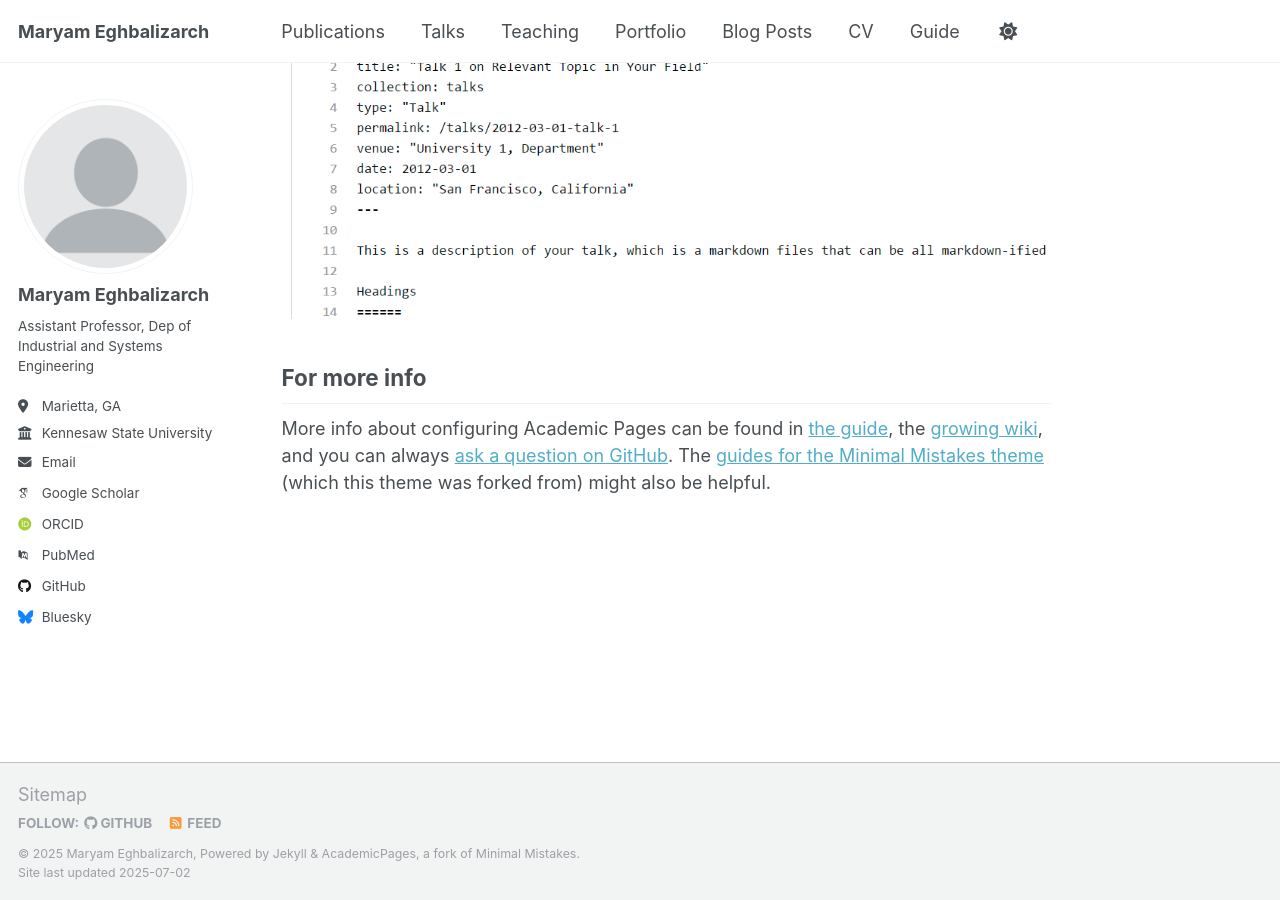
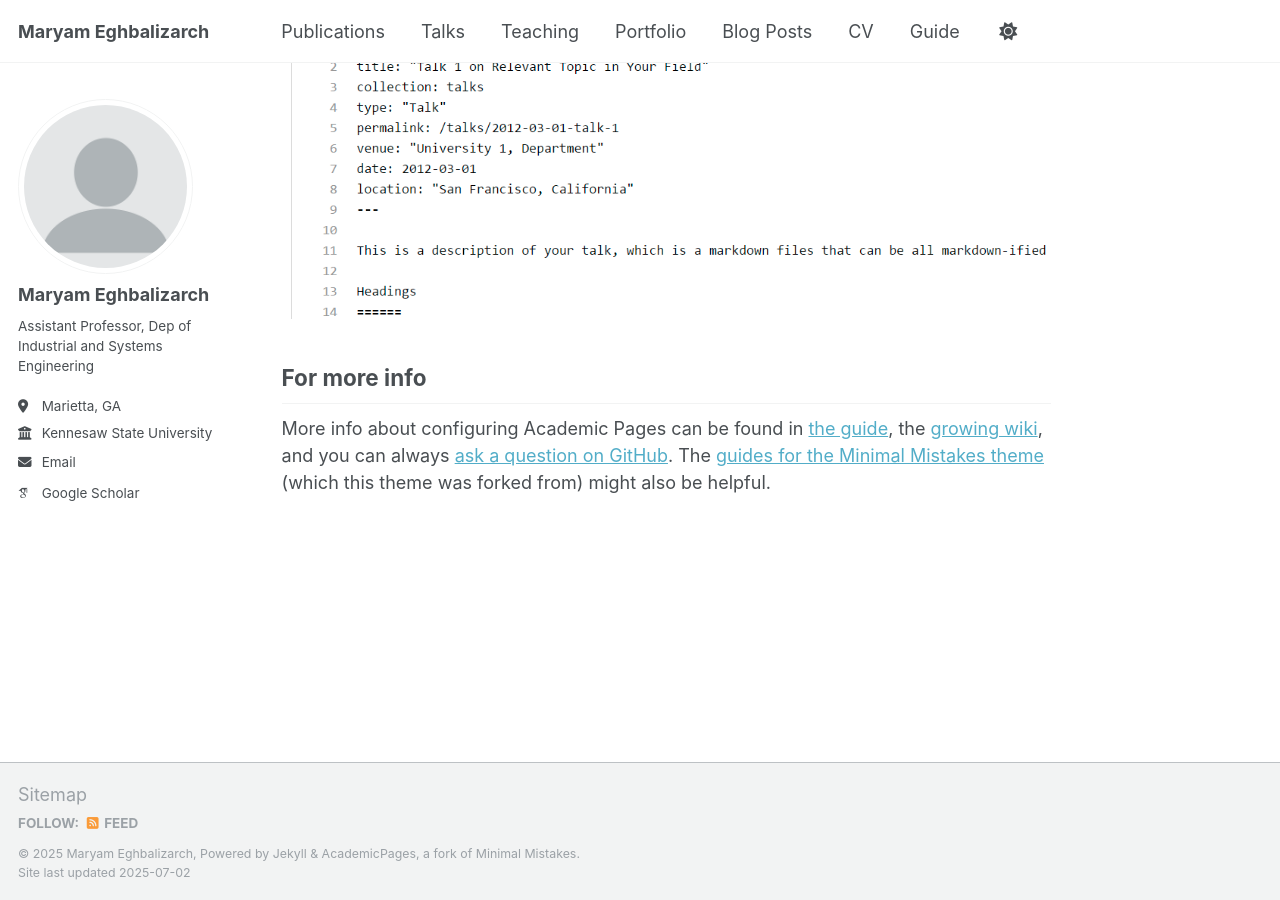
Before and after one commit to meghbalizarch/meghbalizarch.github.io, a Jekyll site: the page built from _pages/about.md, in a window 1280 px wide and 900 px high, scrolled down 2880 px. Built offline with Jekyll 4.4.1, drawn with Linux system fonts in a browser that asks for light colours; some web fonts are replaced; a script that is not in the unit is left out.

Commit message:
Update _config.yml

```diff
--- a/_config.yml
+++ b/_config.yml
@@ -36,9 +36,9 @@ author:
   arxiv            : # URL - Update with the correct link to your profile
   googlescholar    : "https://scholar.google.com/citations?user=wAv9ZhYAAAAJ&hl=en"
   impactstory      : # URL
-  orcid            : "http://orcid.org/yourorcidurl"
+  orcid            : #"http://orcid.org/yourorcidurl"
   semantic         : # URL
-  pubmed           : "https://www.ncbi.nlm.nih.gov/pubmed/?term=john+snow"
+  pubmed           : #"https://www.ncbi.nlm.nih.gov/pubmed/?term=john+snow"
   researchgate     : # URL
   scopus           : # URL
 
@@ -46,13 +46,13 @@ author:
   bitbucket        : # Username - Update with your username on the site
   codepen          : # Username
   dribbble         : # Username
-  github           : "academicpages"
+  github           : #"academicpages"
   kaggle           : # Username
   stackoverflow    : # User number or user number and name (i.e., use "1" or "1/jeff-atwood")
 
   # Social media
   artstation       : # Username
-  bluesky          : "bsky.app" # Replace this with you Bluesky username
+  bluesky          : #"bsky.app" # Replace this with you Bluesky username
   facebook         : # Username
   flickr           : # Username
   foursquare       : # Username
@@ -61,7 +61,7 @@ author:
   keybase          : # Username
   instagram        : # Username
   lastfm           : # Username
-  linkedin         : # Username
+  linkedin         : # Username NEEEEEEEEEEEEEEEEEEEEEEEEEEEEEEEEEEEEEEEEEEEEEEEEEEEEEEEEEEEEEEEEEEEEEEEEEEEEEEEEEEEEED this
   mastodon         : # URL
   medium           : # URL
   pinterest        : # Username
```
